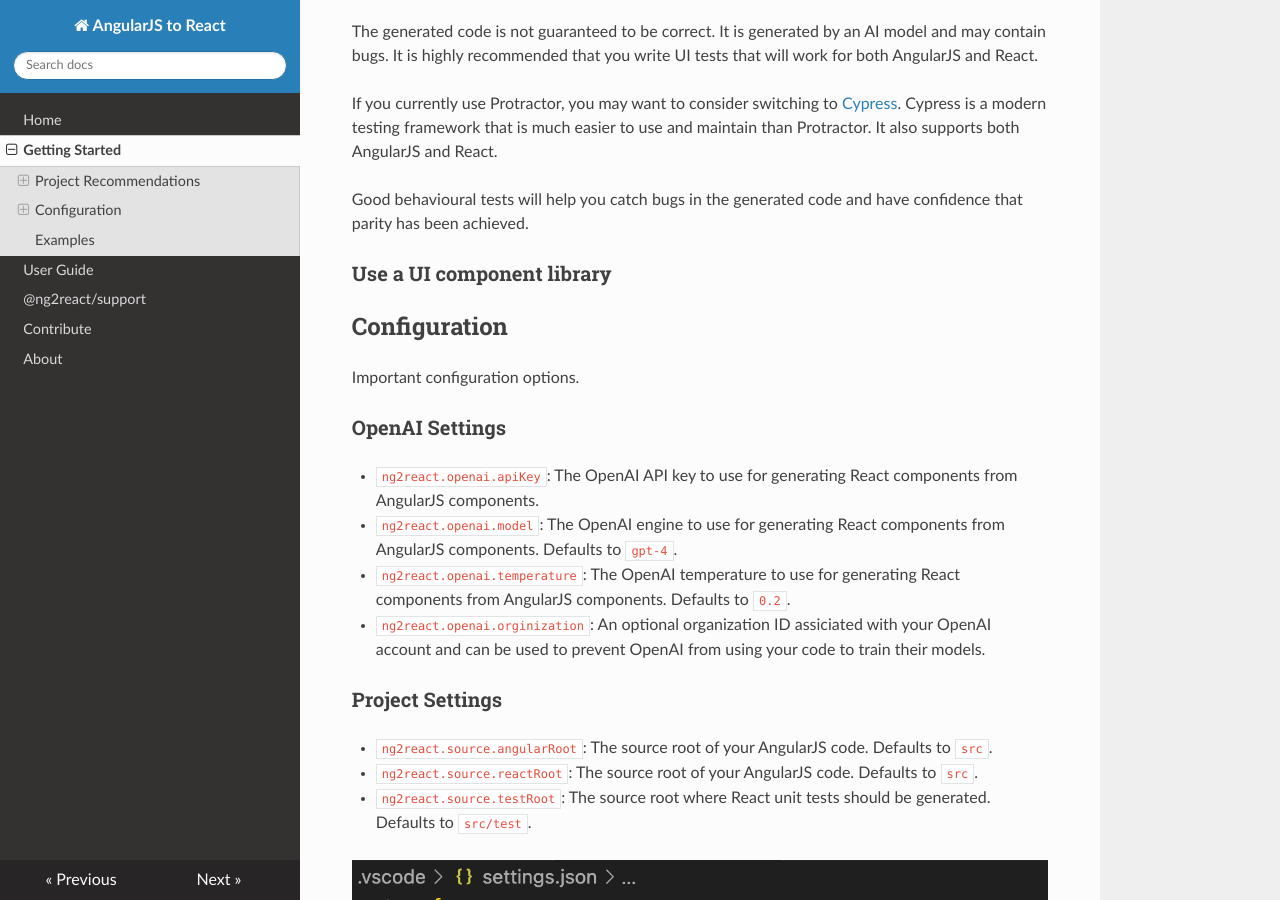
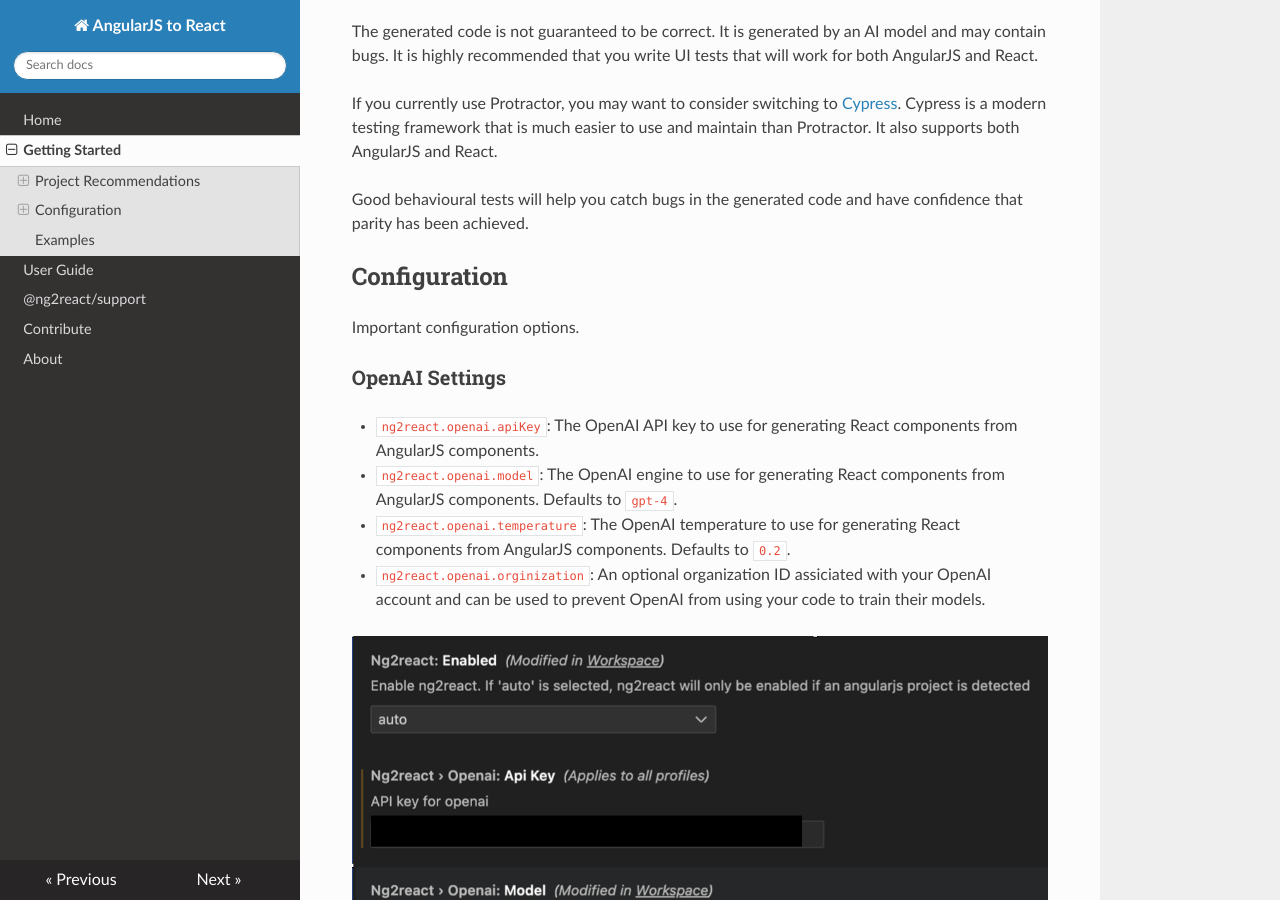
Before and after one commit to ng2react/ng2react.github.io, an MkDocs documentation site: the page built from docs/getting-started.md, in a window 1280 px wide and 900 px high, scrolled down 417 px. Built offline with MkDocs 1.6.1, drawn with Linux system fonts in a browser that asks for light colours; nearby versions of some CDN libraries; a script that is not in the unit is left out.

Commit message:
removed incorrect instructions

```diff
--- a/docs/getting-started.md
+++ b/docs/getting-started.md
@@ -16,8 +16,6 @@
 
 Good behavioural tests will help you catch bugs in the generated code and have confidence that parity has been achieved.
 
-### Use a UI component library
-
 ## Configuration
 
 Important configuration options.
@@ -28,6 +26,8 @@
 - `ng2react.openai.model`: The OpenAI engine to use for generating React components from AngularJS components. Defaults to `gpt-4`.
 - `ng2react.openai.temperature`: The OpenAI temperature to use for generating React components from AngularJS components. Defaults to `0.2`.
 - `ng2react.openai.orginization`: An optional organization ID assiciated with your OpenAI account and can be used to prevent OpenAI from using your code to train their models.
+
+![VSCode OpenAI Settings](./images/vscode_guide_user-settings.png)
 
 ### Project Settings
 
```
Also changed, not shown: docs/user-guide.md (+3 -1 lines), docs/images/vscode_guide_context-menu.png (renamed from docs/images/vscode_guide-context-menu.png), docs/images/vscode_guide_user-settings.png (added).
